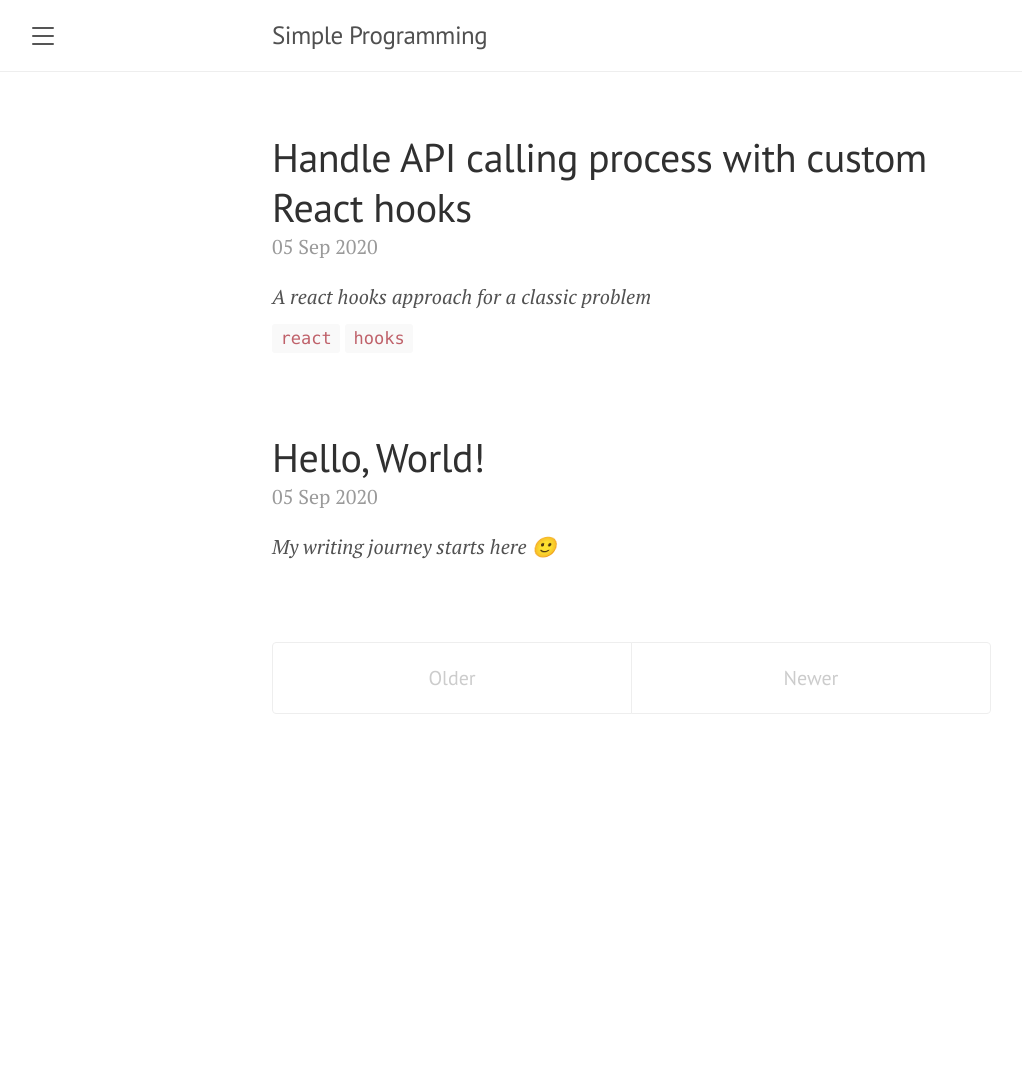
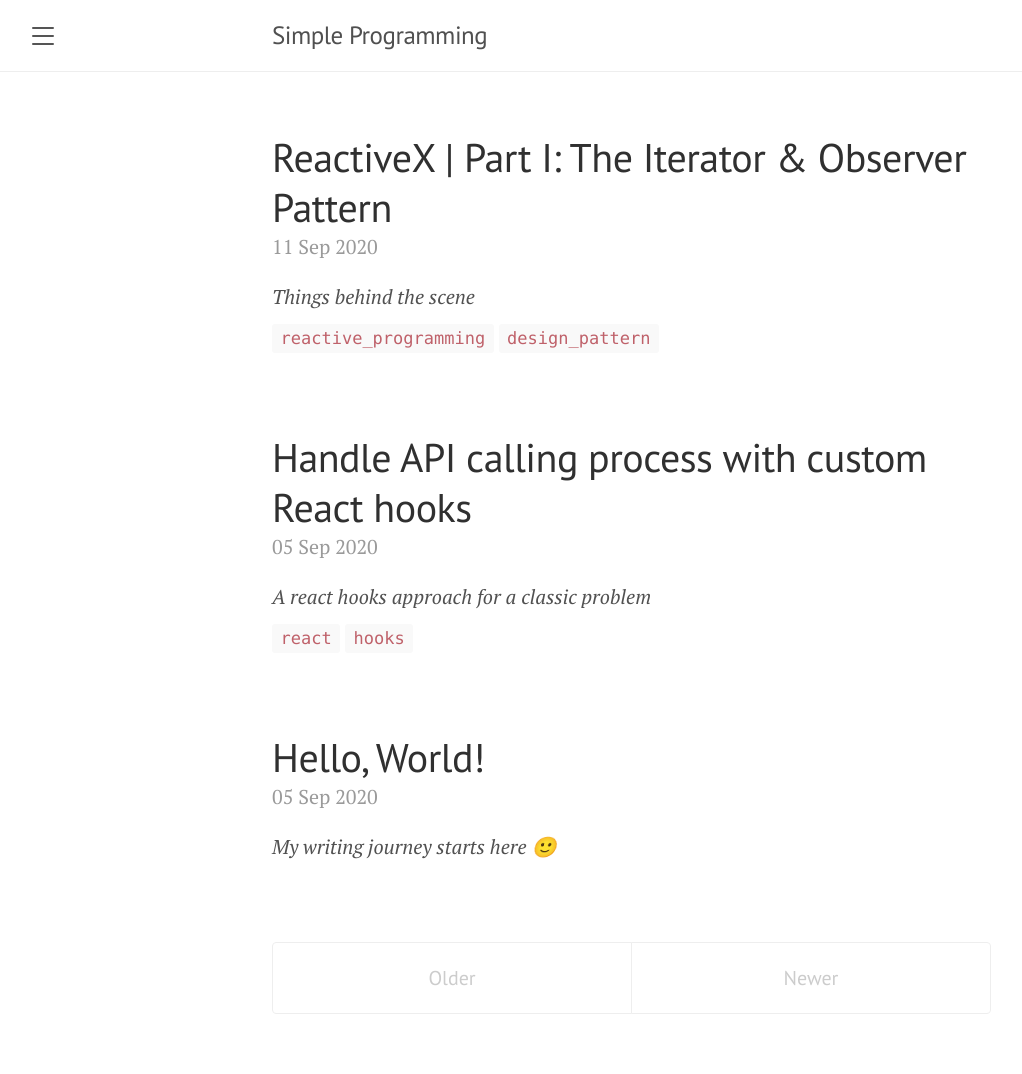
Before and after one commit to quannh25595/simple_programming, a Jekyll site: the page built from index.html, in a window 1280 px wide. Shown: the whole page, without its empty margins (8-1030 px from the left). Built offline with Jekyll 4.4.1, drawn with Linux system fonts in a browser that asks for light colours; the list of posts is cut into pages by our own code; before the commit the page ends 900 px from its top, so only the background shows below that; some of the changed lines change nothing that is shown.

Commit message:
reactive programming part 1

````diff
--- a/_includes/head.html
+++ b/_includes/head.html
@@ -19,6 +19,7 @@
   <link rel="stylesheet" href="{{ '/public/css/poole.css' | absolute_url }}">
   <link rel="stylesheet" href="{{ '/public/css/syntax.css' | absolute_url }}">
   <link rel="stylesheet" href="{{ '/public/css/lanyon.css' | absolute_url }}">
+  <link rel="stylesheet" href="{{ '/public/css/custom.css' | absolute_url }}">
   <link rel="stylesheet" href="https://fonts.googleapis.com/css?family=PT+Serif:400,400italic,700%7CPT+Sans:400">
 
   <link rel="apple-touch-icon-precomposed" sizes="144x144" href="{{ '/public/img/favicon.png' | absolute_url }}">
--- a/_posts/2020-09-05-hello-world.md
+++ b/_posts/2020-09-05-hello-world.md
@@ -5,8 +5,8 @@ permalink: /life/:title
 description: My writing journey starts here 🙂
 ---
 
-Hello. I'm Quan. I'm 25 years old at the time that I wrote this article. I'm a software engineer from Vietnam. Welcome to my blog, where I'll share my knowledge, experiences or anything in my life as a Software Engineer.
+Hello. I'm Quan. I'm 25 years old at the time that I wrote this article. I'm a software engineer from Vietnam. Welcome to my blog, where I'll share my knowledge, experiences or anything in my life as a software engineer.
 
-You can find more about me in About page.
+You can find more about me in [About](/simple_programming/about) page.
 
 Stay tuned for more!
--- /dev/null
+++ b/_posts/reactive_programming/2020-09-11-part-1-observer-pattern.md
@@ -0,0 +1,483 @@
+---
+layout: "post"
+title: "ReactiveX | Part I: The Iterator & Observer Pattern"
+permalink: /:categories/:title
+categories: reactive_programming design_pattern
+description: Things behind the scene
+---
+
+Reactive programming is a programming paradigm that deals with data flows and the propagation of change. It helps you build a message-driven application that scalable and extensible. A lot of frameworks/ libraries turn out to become magically Reactive these days.
+
+In this series, I will try to explain what is Reactive Programming, it's application and implementation. The first post would be about the things behind the scene: Iterator & Observer Pattern.
+
+For ease to follow, I will use Java to demonstrate. So you should have some knowledge about it.
+
+## Iterator Pattern
+
+Basically, the Iterator pattern is used for traversing elements of a collection, without exposing it's underlying representation.
+
+In real world application, we usually use various type of data structures: Array, List, Stack, Queue, Tree, HashMap, ... and even your own data structure. The way to traverse between them is different.
+
+<img src="{{'/public/img/2020-09-11-iterator-ds-1.png' | absolute_url}}" alt="demo-async" class="w-100" />
+
+<img src="{{'/public/img/2020-09-11-iterator-ds-2.png' | absolute_url}}" alt="demo-async" class="w-100" />
+
+Assume that we have a `Book` class
+
+```java
+class Book {
+    String title;
+    String author;
+
+    public Book(String title, String author) {
+        this.title = title;
+        this.author = author;
+    }
+
+    @Override
+    public String toString() {
+        return "Book{" +
+                "title='" + title + '\'' +
+                ", author='" + author + '\'' +
+                '}';
+    }
+}
+```
+
+Here is how we iterate over an array of book in Java:
+
+```java
+for (int i = 0; i < bookArr.length; i++) {
+    Book book = bookArr[i];
+    System.out.println(book.toString());
+}
+```
+
+And here is how we do the same thing with a list of book:
+
+```java
+for (int i = 0; i < bookList.size(); i++) {
+    Book book = bookList.get(i);
+    System.out.println(book.toString());
+}
+```
+
+As you can see, with different types of collection, the way we traversing must be slightly modified. Let's create a new data structure called `BookSinglyLinkedList` and create a method `add` inside.
+
+```java
+class BookSinglyLinkedList {
+    BookNode head;
+
+    void add(BookNode newNode) {
+        if (head == null) {
+            head = newNode;
+        } else {
+            BookNode current = head;
+            while (current.next != null) {
+                current = current.next;
+            }
+            current.next = newNode;
+        }
+    }
+}
+```
+
+> You need some understanding about singly linked list. To find out more about it, please check it [here](https://www.geeksforgeeks.org/linked-list-set-1-introduction/)
+
+And our `BookNode` class:
+
+```java
+class BookNode {
+    Book book;
+    BookNode next;
+
+    BookNode(Book book) {
+        this.book = book;
+    }
+}
+```
+
+So how can we iterate over our new `BookSinglyLinkedList`, or further, how can we iterate over any kinds of book collection?
+
+This is where the Iterator pattern involves in. Class diagram:
+
+<img src="{{'/public/img/2020-09-11-iterator-diagram.png' | absolute_url}}" alt="demo-async" class="w-100" />
+
+Usually, an iterator will have 2 methods: `hasNext` and `next`. This is our `BookIterator`
+
+```java
+interface BookIterator {
+    // indicating if there are more elements to iterate over
+    boolean hasNext();
+
+    // return the next object
+    BookNode next();
+}
+```
+
+We also want to make sure that any types of book collection is iterable, which means that they should have an iterator inside. Let's create another interface named `BookIterable`, then our `BookSinglyLinkedList` will implement it. We'll also create an inner class named `BookSinglyLinkedListIterator`. The iterator class should implement our `BookIterator` interface.
+
+```java
+interface BookIterable {
+    BookIterator getBookIterator();
+}
+
+class BookSinglyLinkedList implements BookIterable {
+    BookNode head;
+
+    @Override
+    public BookIterator getIterator() {
+        return new BookSinglyLinkedListIterator(this.head);
+    }
+
+    void add(BookNode newNode) {
+        if (head == null) {
+            head = newNode;
+        } else {
+            BookNode current = head;
+            while (current.next != null) {
+                current = current.next;
+            }
+            current.next = newNode;
+        }
+    }
+
+    static class BookSinglyLinkedListIterator implements BookIterator {
+        BookNode runningNode;
+
+        BookSinglyLinkedListIterator(BookNode node) {
+            runningNode = node;
+        }
+
+        @Override
+        boolean hasNext() {
+            return runningNode != null;
+        }
+
+        @Override
+        BookNode next() {
+            BookNode currentNode = runningNode;
+            runningNode = runningNode.next;
+            return currentNode;
+        }
+    }
+}
+```
+
+So what happened here? We hid the traversing logic inside our iterator class, and exposed the `hasNext` and `next` methods. With this approach, any "iterable" collections can be iterated over using the iterator object without knowing their implementation.
+
+Let's create another collection named `BookStack` and do the same thing as the singly linked list.
+
+```java
+class BookStack implements BookIterable {
+
+    BookNode top;
+
+    @Override
+    public BookIterator getIterator() {
+        return new BookStackIterator(this.top);
+    }
+
+    void push(BookNode newNode) {
+        if (top != null) {
+            newNode.next = top;
+        }
+        top = newNode;
+    }
+
+    static class BookStackIterator implements BookIterator {
+        BookNode runningNode;
+
+        BookStackIterator(BookNode node) {
+            this.runningNode = node;
+        }
+
+        @Override
+        boolean hasNext() {
+            return runningNode != null;
+        }
+
+        @Override
+        BookNode next() {
+            BookNode currentNode = runningNode;
+            runningNode = runningNode.next;
+            return currentNode;
+        }
+    }
+}
+```
+
+And the our demo main method:
+
+```java
+public static void main(String[] args) {
+
+    Book donQuixote = new Book("Don Quixote", "Miguel de Cervantes");
+    BookNode donQuixoteNode = new BookNode(donQuixote);
+
+    Book harryPotter = new Book("Harry Potter", "J.K.Rowling");
+    BookNode harryPotterNode = new BookNode(harryPotter);
+
+    BookSinglyLinkedList bookList = new BookSinglyLinkedList();
+    bookList.add(donQuixoteNode);
+    bookList.add(harryPotterNode);
+
+    Book theLittlePrince = new Book("The Little Price", "Antoine de Saint-Exupéry");
+    BookNode theLittlePrinceNode = new BookNode(theLittlePrince);
+
+    Book theHobbit = new Book("The Hobbit", "J. R. R. Tolkien");
+    BookNode theHobbitNode = new BookNode(theHobbit);
+
+    BookStack bookStack = new BookStack();
+    bookStack.push(theLittlePrinceNode);
+    bookStack.push(theHobbitNode);
+
+    // Starting to iterate over the list and the stack
+    BookIterator listIterator = bookList.getIterator();
+    System.out.println("Iterating over the list");
+    while (listIterator.hasNext()) {
+        System.out.println(listIterator.next().book.toString());
+    }
+
+    System.out.println("Iterating over the stack");
+    BookIterator stackIterator = bookStack.getIterator();
+    while (stackIterator.hasNext()) {
+        System.out.println(stackIterator.next().book.toString());
+    }
+}
+```
+
+As you see, the way we iterating over the list and the stack is the same. The output of our program:
+
+```bash
+Iterating over the list
+Book{title='Don Quixote', author='Miguel de Cervantes'}
+Book{title='Harry Potter', author='J.K.Rowling'}
+Iterating over the stack
+Book{title='The Hobbit', author='J. R. R. Tolkien'}
+Book{title='The Little Price', author='Antoine de Saint-Exupéry'}
+```
+
+In Java, we've already have `java.lang.Iterable` and `java.util.Iterator` class, you can check it out yourself.
+
+The applications of Iterator pattern:
+
+* Use the Iterator pattern when your collection has a complex data structure under the hood, but you want to hide its complexity from clients.
+* Use the pattern to reduce duplication of the traversal code across your app.
+* Use the Iterator when you want your code to be able to traverse different data structures or when types of these structures are unknown beforehand.
+
+## Observer pattern
+
+Observer pattern is used when there is one-to-many relationship between objects such as if one object is modified, its dependent objects are to be notified automatically.
+
+Imagine that we're having a weather station for gathering the weather data every hour. And we're also having multiple device that consuming the data from the station, and display it in different way. They are TV, PC and Smartphone.
+
+<img src="{{'/public/img/2020-09-11-weather-station.png' | absolute_url}}" alt="demo-async" class="w-100" />
+
+Let's create 3 classes for these devices and 1 class for carrying the weather data
+
+Weather.java
+
+```java
+public class WeatherData {
+    double humidity;
+    double temperature;
+    double pressure;
+
+    public WeatherData(double humidity, double temperature, double pressure) {
+        this.humidity = humidity;
+        this.temperature = temperature;
+        this.pressure = pressure;
+    }
+
+    @Override
+    public String toString() {
+        return "WeatherData{" +
+                "humidity=" + humidity +
+                ", temperature=" + temperature +
+                ", pressure=" + pressure +
+                '}';
+    }
+}
+```
+
+PC.java
+
+```java
+public class PC {
+    void display(WeatherData weatherData) {
+        System.out.println("Weather data from PC is: " + weatherData.toString());
+    }
+}
+```
+
+TV.java
+
+```java
+public class TV {
+    void display(WeatherData weatherData) {
+        System.out.println("Weather data from TV is: " + weatherData.toString());
+    }
+}
+```
+
+SmartPhone.java
+
+```java
+public class TV {
+    void display(WeatherData weatherData) {
+        System.out.println("Weather data from SmartPhone is: " + weatherData.toString());
+    }
+}
+```
+
+Inside our `WeatherStation` class, we create a method to update the weather data and send it to our display devices
+
+```java
+public class WeatherStation {
+    PC pc;
+    TV tv;
+    SmartPhone smartPhone;
+
+    void measureChanged(WeatherData data) {
+        pc.display(data);
+        tv.display(data);
+        smartPhone.display(data);
+    }
+}
+```
+
+The problem now is that what if we got more & more kinds of device, and what if some devices don't want to get the data anymore?
+
+The Observer pattern will help you to manage them. The diagram:
+
+<img src="{{'/public/img/2020-09-11-observer-diagram.png' | absolute_url}}" alt="demo-async" class="w-100" />
+
+The steps are:
+
+1. All devices will *"subscribe"* to our `WeatherStation`. So they become *"subscriber"* now.
+2. Whenever our `WeatherStation` receive new data, it will *"publish"* it to it's *subscribers*. Generally, the `WeatherStation` plays as a *"Publisher"* here.
+3. If one of our device don't want to receive data anymore, then can just simply unsubscribe the `WeatherStation`.
+
+Thinking about how you use YouTube daily. If you want to get notify when some YouTubers upload videos, you can just subscribe them. Then if you're not interested anymore, you can just unsubscribe them.
+
+Let's create a `WeatherObserver` interface:
+
+```java
+interface WeatherObserver {
+    void update(WeatherData data);
+}
+```
+
+`WeatherObserver` here is our consuming data device. Another name can be `WeatherSubscriber`. All of our devices will need to implement this interface.
+
+> For simplicity, we now only update the PC class, cause everything is the same for others.
+
+```java
+public class PC implements WeatherObserver {
+    void display(WeatherData weatherData) {
+        System.out.println("Weather data from PC is: " + weatherData.toString());
+    }
+
+    @Override
+    public void update(WeatherData data) {
+        this.display(data);
+    }
+}
+```
+
+Now we'll create an interface named `WeatherObservable` interface, and make our `WeatherStation` implement it. You can think an observable object is an object that can be watched by it's clients/subscribers.
+
+```java
+interface WeatherObservable {
+    void registerObserver(WeatherObserver observer);
+    void removeObserver(WeatherObserver observer);
+    void notify(WeatherData data);
+}
+
+public class WeatherStation implements WeatherObservable {
+    List<WeatherObserver> observers;
+
+    public WeatherStation() {
+        this.observers = new ArrayList<>();
+    }
+
+
+    @Override
+    public void registerObserver(WeatherObserver observer) {
+        observers.add(observer);
+    }
+
+    @Override
+    public void removeObserver(WeatherObserver observer) {
+        observers.remove(observer);
+    }
+
+    @Override
+    public void notify(WeatherData data) {
+        for (WeatherObserver observer : observers) {
+            observer.update(data);
+        }
+    }
+
+    void measureChanged(WeatherData data) {
+        this.notify(data);
+    }
+}
+```
+
+Inside the `WeatherStation`, we're maintaining a list of our observers. Notice that we've updated the `measureChanged` method: when it's called, all our observers will get updated with the data. The `registerObserver` & `removeObserver` methods is used for adding/removing subscriber from the list.
+
+Our demo main method:
+
+```java
+public static void main(String[] args) {
+    WeatherStation station = new WeatherStation();
+
+    PC pc = new PC();
+    TV tv = new TV();
+    SmartPhone smartPhone = new SmartPhone();
+
+    // Register observers
+    System.out.println("Register observers");
+    station.registerObserver(pc);
+    station.registerObserver(tv);
+    station.registerObserver(smartPhone);
+
+    // Update data
+    System.out.println("Notify data");
+    station.measureChanged(new WeatherData(70, 30, 1000));
+
+    // Remove observe
+    station.removeObserver(tv);
+    System.out.println("Notify data after removing the tv");
+    station.measureChanged(new WeatherData(75, 32, 1000));
+}
+```
+
+And the output:
+
+```bash
+Register observers
+Notify data
+Weather data from PC is: WeatherData{humidity=70.0, temperature=30.0, pressure=1000.0}
+Weather data from TV is: WeatherData{humidity=70.0, temperature=30.0, pressure=1000.0}
+Weather data from SmartPhone is: WeatherData{humidity=70.0, temperature=30.0, pressure=1000.0}
+Notify data after removing the tv
+Weather data from PC is: WeatherData{humidity=75.0, temperature=32.0, pressure=1000.0}
+Weather data from SmartPhone is: WeatherData{humidity=75.0, temperature=32.0, pressure=1000.0}
+```
+
+When to use Observer pattern:
+
+* Use the Observer pattern when changes to the state of one object may lead to changing in other objects.
+* List subscribers is unknown beforehand.
+* Observer only need to watch the data for a specific time.
+
+## Read More:
+
+* ["Head First Design Patterns"](https://www.google.com/search?q=head+first+design+patterns) - by Elisabeth Freeman & Sierra.
+* ["https://refactoring.guru/design-patterns/iterator"](https://refactoring.guru/design-patterns/iterator)
+* ["https://refactoring.guru/design-patterns/observer"](https://refactoring.guru/design-patterns/observer)
+* [https://www.youtube.com/watch?v=uNTNEfwYXhI](https://www.youtube.com/watch?v=uNTNEfwYXhI)
+* [https://www.youtube.com/watch?v=_BpmfnqjgzQ](https://www.youtube.com/watch?v=_BpmfnqjgzQ)
--- /dev/null
+++ b/public/css/custom.css
@@ -0,0 +1,11 @@
+.w-100 {
+    width: 100%;
+}
+
+pre code {
+    white-space: pre;
+}
+
+pre.highlight {
+    overflow: auto;
+}
````
Also changed, not shown: public/img/2020-09-11-iterator-diagram.png (added), public/img/2020-09-11-iterator-ds-1.png (added), public/img/2020-09-11-iterator-ds-2.png (added), public/img/2020-09-11-observer-diagram.png (added), public/img/2020-09-11-weather-station.png (added), 3 other files.
